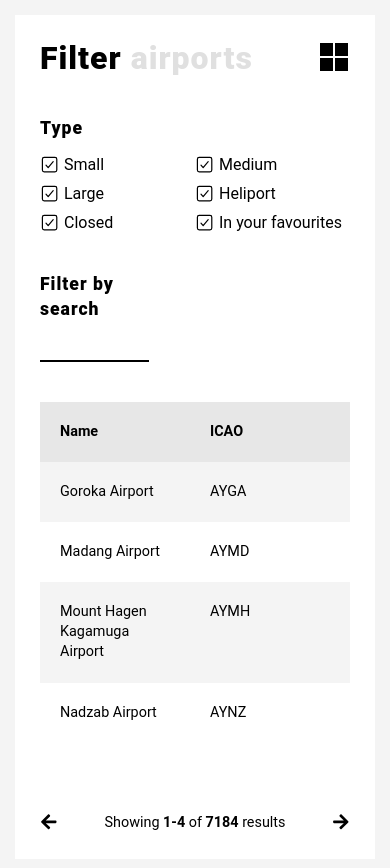
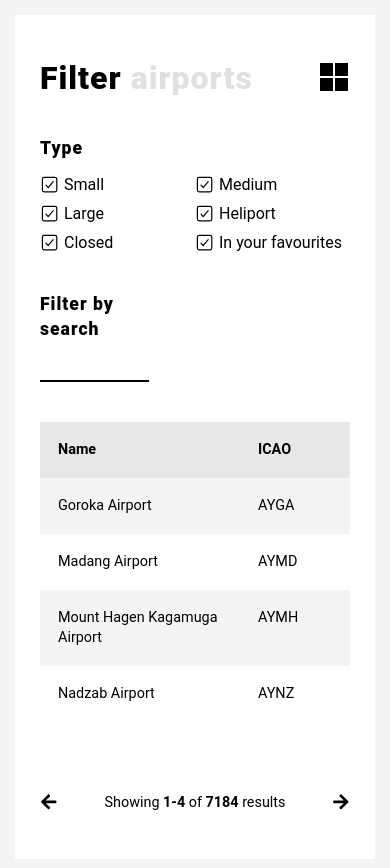
Before and after one commit to pereiraryan/filter-airport-app, a React (Create React App) app: page / in a window 390 px wide. Shown: the top 868 px of the page. Built offline with nearby package versions, Linux system fonts and the light colour scheme.

Commit message:
optimized for mobile view

```diff
--- a/src/App.css
+++ b/src/App.css
@@ -93,7 +93,7 @@ h1 span {
 .filter  {
     display: flex;
     justify-content: space-between;
-    padding: 70px 0 30px;
+    padding: 60px 0 30px;
     align-items: center;
 }
 
@@ -268,7 +268,8 @@ tbody tr:nth-child(odd){
 
     table td, table th {
         font-size: 0.9rem;
-        width: 150px;
+        width: 200px;
+        padding: 18px;
     }
 
     .filterByType {
```
